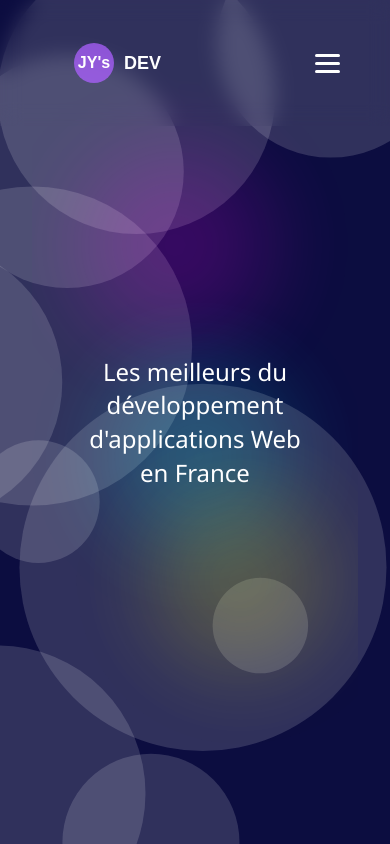
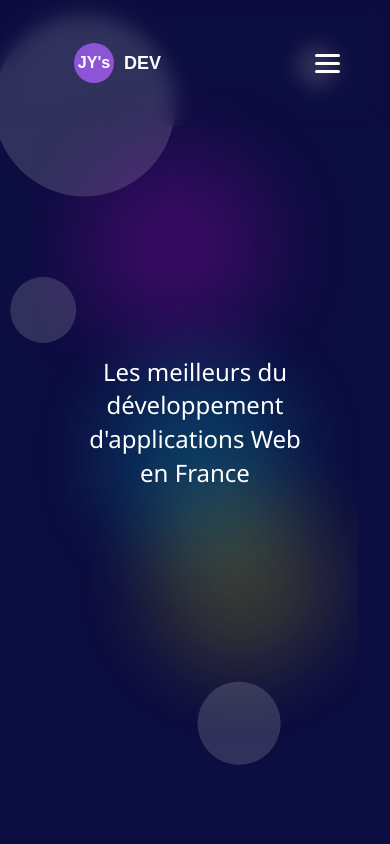
Before and after one commit to ledzsucrey213/jy-dev, a React (Vite) app: page / in a window 390 px wide. Built offline with nearby package versions, Linux system fonts and the light colour scheme.

Commit message:
frontend

```diff
--- a/src/App.jsx
+++ b/src/App.jsx
@@ -22,8 +22,19 @@ export const LanguageContext = React.createContext();
 
 const App = () => {
   const [language, setLanguage] = useState("en");
+  const [isMobile, setIsMobile] = useState(false);
 
   useEffect(() => {
+    // Détection si l’écran est mobile
+    const checkMobile = () => setIsMobile(window.innerWidth <= 768);
+    checkMobile();
+    window.addEventListener("resize", checkMobile);
+
+    return () => window.removeEventListener("resize", checkMobile);
+  }, []);
+
+  useEffect(() => {
+    if (isMobile) return; // ✅ Ne pas activer le curseur custom sur mobile
     const cursor = document.createElement("div");
     cursor.classList.add("custom-cursor");
     document.body.appendChild(cursor);
@@ -39,7 +50,7 @@ const App = () => {
       window.removeEventListener("mousemove", moveCursor);
       document.body.removeChild(cursor);
     };
-  }, []);
+  }, [isMobile]);
 
   const particlesInit = async (engine) => {
     await loadSlim(engine);
@@ -56,11 +67,11 @@ const App = () => {
             background: { color: "#0C0D40" },
             fpsLimit: 60,
             particles: {
-              number: { value: 10 },
+              number: { value: isMobile ? 4 : 10 }, // ✅ moins de particules sur mobile
               color: { value: "#ffffff" },
               shape: { type: "circle" },
               opacity: { value: 0.15 },
-              size: { value: 200, random: true },
+              size: { value: isMobile ? 100 : 200, random: true }, // ✅ plus petites sur mobile
               move: { enable: true, speed: 1 },
             },
             detectRetina: true,
@@ -86,4 +97,5 @@ const App = () => {
   );
 };
 
+
 export default App;
```
